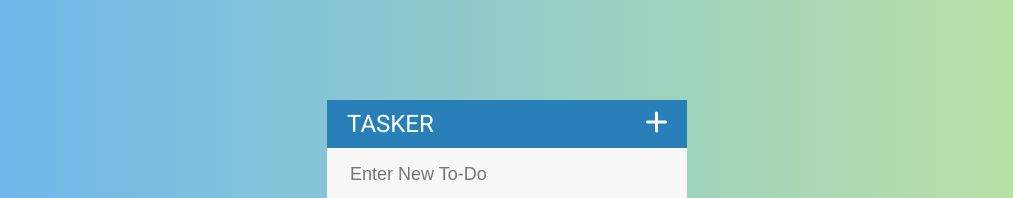
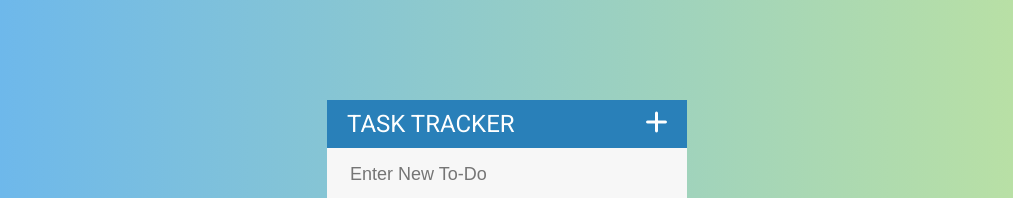
Before and after one commit to deepak07trivedi/Tasker, a plain HTML site: page index.html in a window 1280 px wide. Shown: the top 198 px of the page, without its empty margins (133-1146 px from the left). Drawn offline with Linux system fonts and the light colour scheme.

Commit message:
Update index.html

```diff
--- a/index.html
+++ b/index.html
@@ -9,7 +9,7 @@
 <link href="https://fonts.googleapis.com/css2?family=Roboto&display=swap" rel="stylesheet">
 <body>
 <div id="container">
-	<h1>TASKER <i class="fa fa-plus"></i></h1>
+	<h1>TASK TRACKER <i class="fa fa-plus"></i></h1>
 	<input type="text" name="" placeholder="Enter New To-Do">
 	<ul>
 		<li><span id="remove"><i class="fa fa-trash"></i></span> Wake UP  </li>
```
